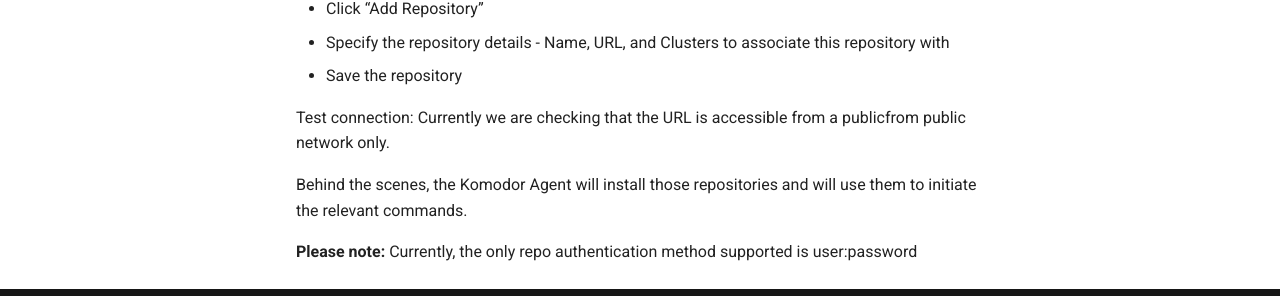
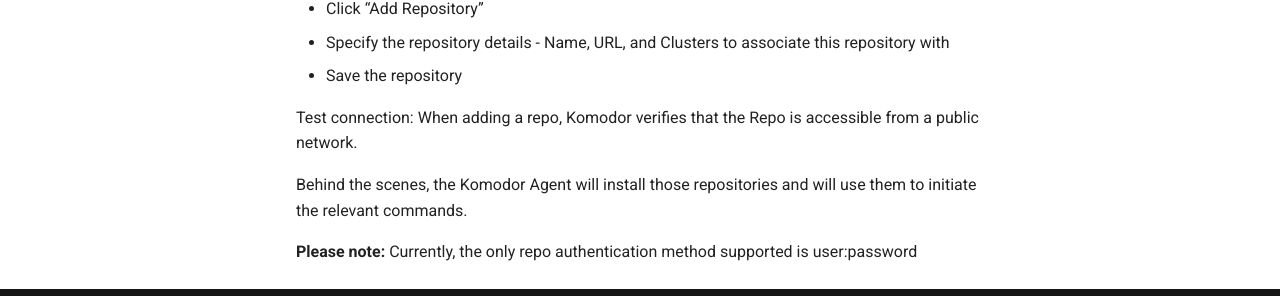
Before and after one commit to komodorio/docs, an MkDocs documentation site: the page built from docs/Learn/Helm.md, in a window 1280 px wide and 900 px high, scrolled down 4087 px. Shown: the part 578-874 px from the top of the window. Built offline with MkDocs 1.6.1 and Material for MkDocs 9.7.7, drawn with Linux system fonts in a browser that asks for light colours; comment, search, counter and statistics services are not loaded.

Commit message:
fix message

```diff
--- a/docs/Learn/Helm.md
+++ b/docs/Learn/Helm.md
@@ -86,7 +86,7 @@
 - Specify the repository details - Name, URL, and Clusters to associate this repository with
 - Save the repository
 
-Test connection: Currently we are checking that the URL is accessible from a publicfrom public network only.
+Test connection: When adding a repo, Komodor verifies that the Repo is accessible from a public network.
 
 Behind the scenes, the Komodor Agent will install those repositories and will use them to initiate the relevant commands.
 
```
